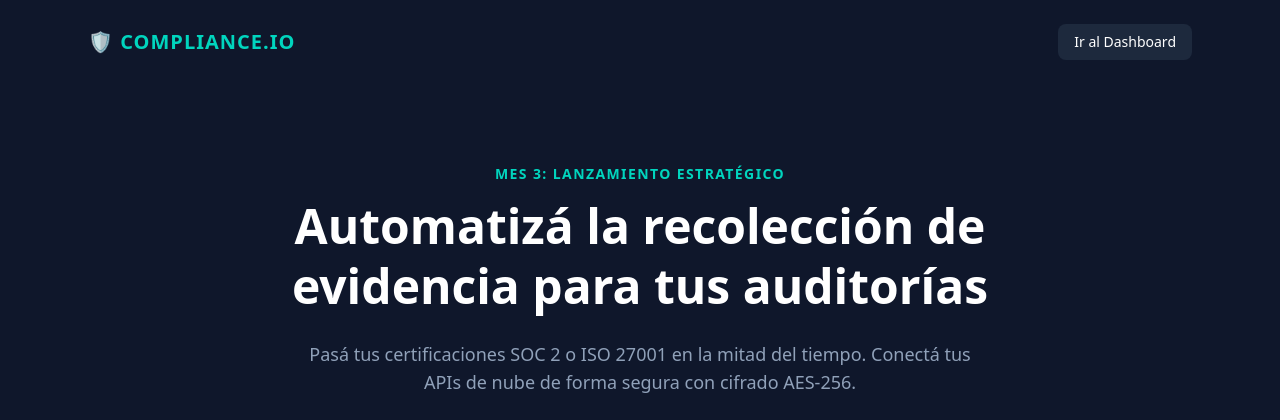
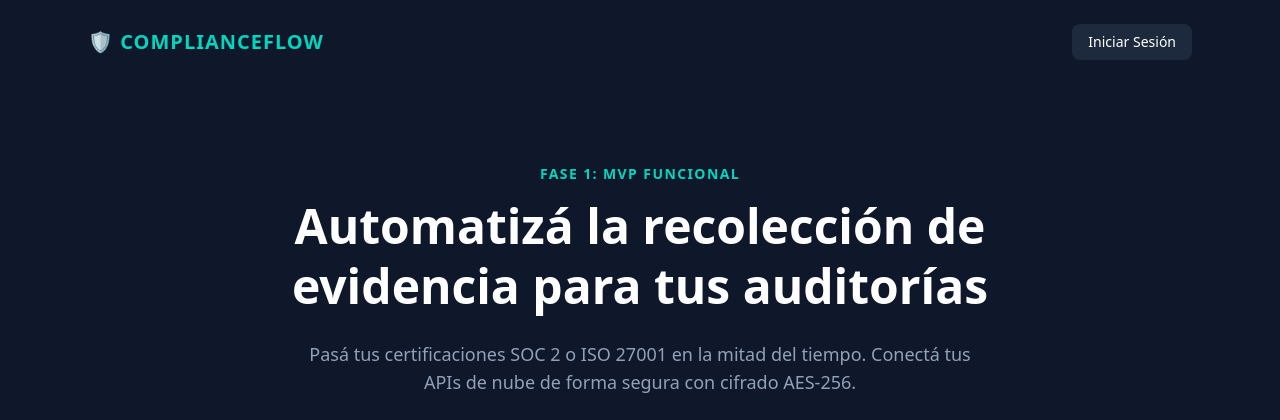
Before and after one commit to LeandroSchulze/ComplianceFlow, a FastAPI app: page / in a window 1280 px wide. Shown: the top 420 px of the page. Run offline with FastAPI, Linux system fonts and the light colour scheme; parts of the project's set-up code (start-up, migrations or seed data) failed here and were passed over.

Commit message:
Update index.html

```diff
--- a/templates/index.html
+++ b/templates/index.html
@@ -3,17 +3,17 @@
 <head>
     <meta charset="UTF-8">
     <meta name="viewport" content="width=device-width, initial-scale=1.0">
-    <title>Automated Compliance | SOC 2 & ISO 27001 Auditor</title>
+    <title>ComplianceFlow | SOC 2 & ISO 27001 Automation</title>
     <script src="https://cdn.jsdelivr.net/npm/@tailwindcss/browser@4"></script>
 </head>
 <body class="bg-slate-900 text-white font-sans">
     <nav class="max-w-6xl mx-auto p-6 flex justify-between items-center">
-        <h1 class="text-xl font-bold tracking-wider text-teal-400">🛡️ COMPLIANCE.IO</h1>
-        <a href="/dashboard" class="bg-slate-800 hover:bg-slate-700 text-sm px-4 py-2 rounded-lg transition">Ir al Dashboard</a>
+        <h1 class="text-xl font-bold tracking-wider text-teal-400">🛡️ COMPLIANCEFLOW</h1>
+        <a href="/login" class="bg-slate-800 hover:bg-slate-700 text-sm px-4 py-2 rounded-lg transition">Iniciar Sesión</a>
     </nav>
 
     <main class="max-w-4xl mx-auto text-center mt-20 px-4">
-        <span class="text-teal-400 text-sm font-semibold uppercase tracking-widest block mb-3">Mes 3: Lanzamiento Estratégico</span>
+        <span class="text-teal-400 text-sm font-semibold uppercase tracking-widest block mb-3">Fase 1: MVP Funcional</span>
         <h2 class="text-4xl md:text-5xl font-extrabold mb-6 leading-tight">Automatizá la recolección de evidencia para tus auditorías</h2>
         <p class="text-slate-400 text-lg max-w-2xl mx-auto mb-12">Pasá tus certificaciones SOC 2 o ISO 27001 en la mitad del tiempo. Conectá tus APIs de nube de forma segura con cifrado AES-256.</p>
 
```
